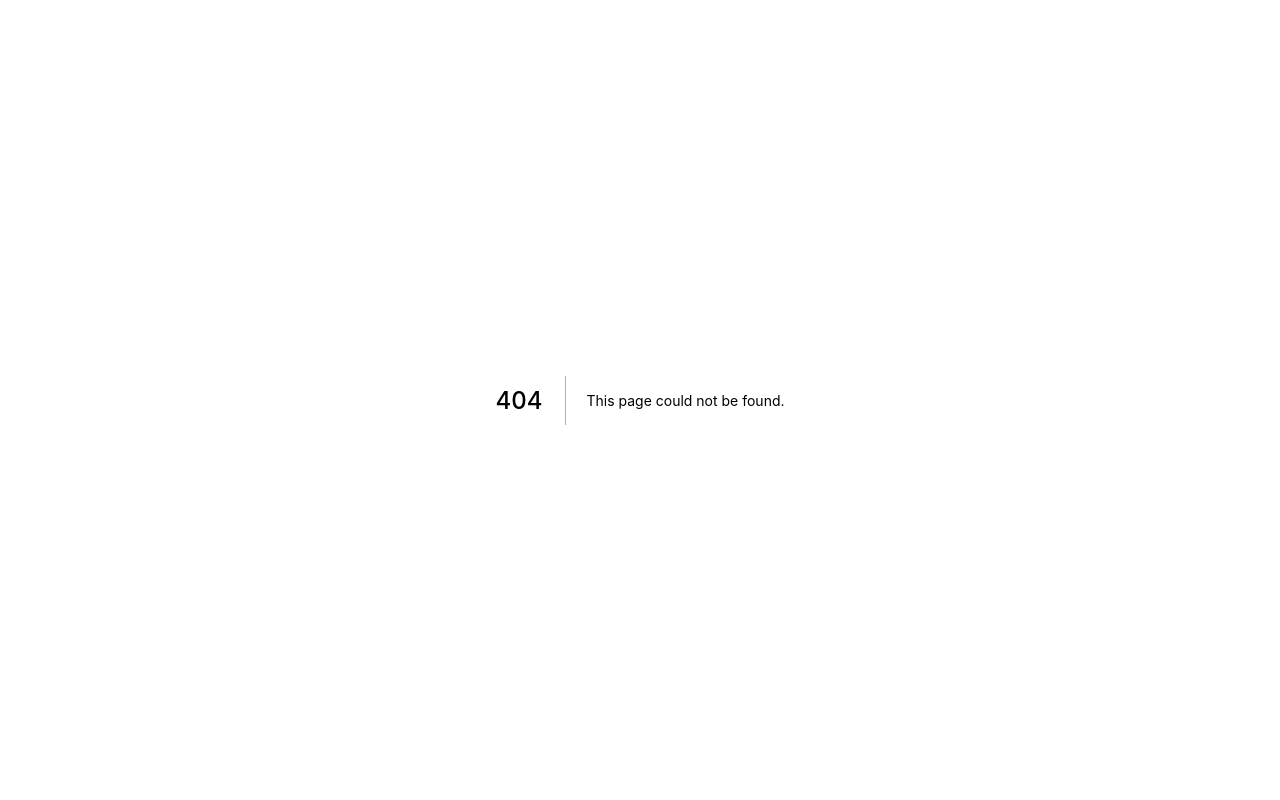
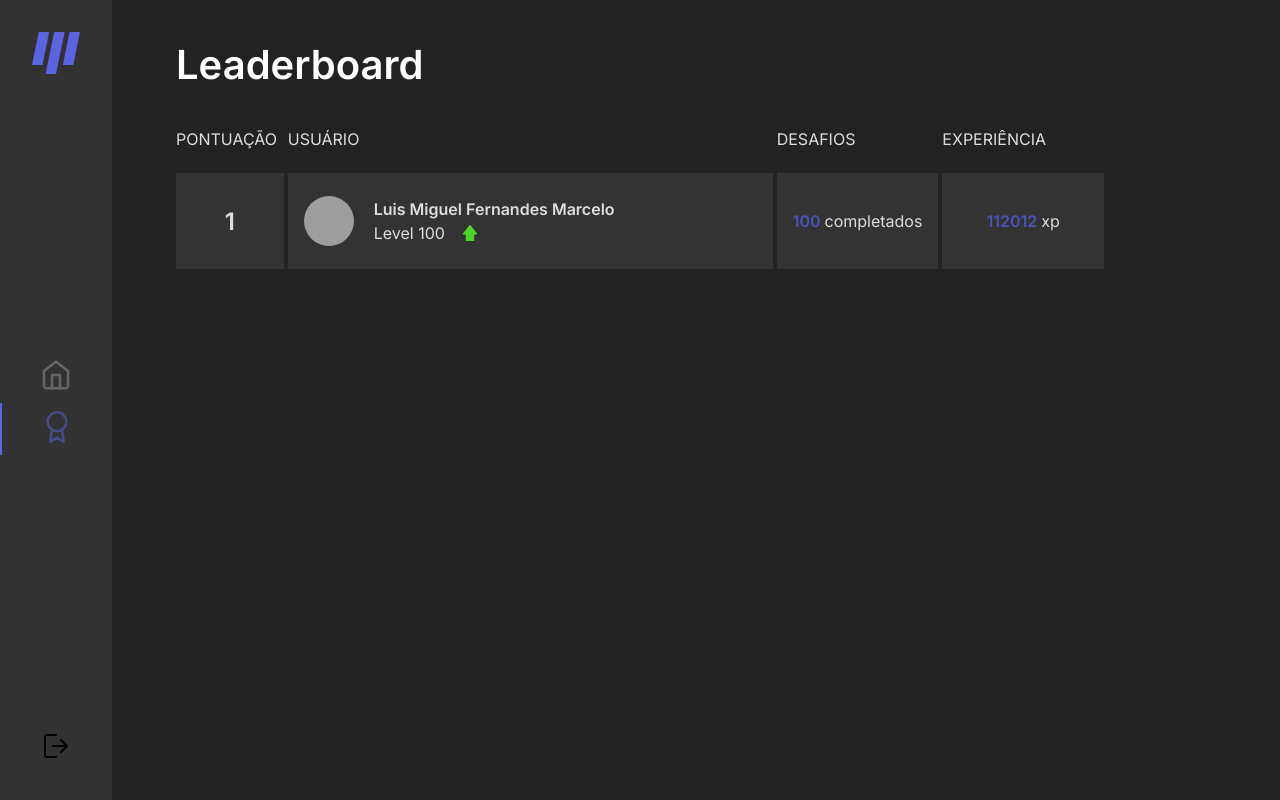
Before and after one commit to lmiguelm/NextLevelWeek-4, a Next.js app in the folder moveit/: page /leaderboard in a window 1280 px wide. Before the commit this address had no page. Built offline with nearby package versions, Linux system fonts and the light colour scheme; grey boxes are pictures that could not be loaded.

Commit message:
Página de leaderbord

```diff
--- a/moveit/src/components/Sidebar.tsx
+++ b/moveit/src/components/Sidebar.tsx
@@ -25,7 +25,11 @@ export function Sidebar({ active }: SidebarProps) {
             style={ active == 'home' ? { borderLeft: '2px solid var(--blue)' } : {} }
 
           >
-            <img src="/icons/home.svg" alt="Home"/>
+            { active == 'home' ? (
+              <img src="/icons/home-active.svg" alt="Home"/>
+            ) : (
+              <img src="/icons/home.svg" alt="Home"/>
+            )}
           </button>
         </Link>
 
@@ -34,7 +38,11 @@ export function Sidebar({ active }: SidebarProps) {
             type="button"
             style={ active == 'leaderboard' ? { borderLeft: '2px solid var(--blue)' } : {} }
           >
-            <img src="/icons/award.svg" alt="Home"/>
+            { active == 'leaderboard' ? (
+              <img src="/icons/award-active.svg" alt="Home"/>
+            ) : (
+              <img src="/icons/award.svg" alt="Home"/>
+            )}
           </button>
         </Link>
 
--- a/moveit/src/pages/index.tsx
+++ b/moveit/src/pages/index.tsx
@@ -1,6 +1,5 @@
 import Head from 'next/head';
 import { GetServerSideProps } from 'next';
-
 
 import { ExperienceBar } from "../components/ExperienceBar";
 import { CompletedChalenges } from "../components/CompletedChalenges";
--- /dev/null
+++ b/moveit/src/pages/leaderboard.tsx
@@ -0,0 +1,60 @@
+import Head from 'next/head';
+
+import { Sidebar } from '../components/Sidebar';
+
+import styles from '../styles/pages/LeaderBoard.module.css';
+
+export default function Leaderboard() {
+  return (
+    <div className={styles.container}>
+      <Head>
+        <title>Ranking | move.it</title>
+      </Head>
+
+      <Sidebar active="leaderboard"/>
+
+      <div className={styles.content}>
+        <header>
+          <h1>Leaderboard</h1>
+        </header>
+
+        <main>
+
+          <div>
+            <p>PONTUAÇÃO</p>
+            <p>USUÁRIO</p>
+            <p>DESAFIOS</p>
+            <p>EXPERIÊNCIA</p>
+          </div>
+
+          <div>
+            <div className={styles.punctuation}>1</div>
+
+            <div className={styles.user}>
+              <img src="https://github.com/lmiguelm.png"/>
+              <article>
+                <strong>Luis Miguel Fernandes Marcelo</strong>
+                <article>
+                  <p>Level 100</p>
+                  <img src="/icons/up.svg" alt="level"/>
+                </article>
+              </article>
+            </div>
+
+            <div>
+              <span>100</span> completados
+            </div>
+
+            <div>
+              <span>112012</span> xp
+            </div>
+
+          </div>
+
+          <br/>
+
+        </main>
+      </div>
+    </div>
+  )
+}
--- a/moveit/src/styles/components/Sidebar.module.css
+++ b/moveit/src/styles/components/Sidebar.module.css
@@ -11,6 +11,8 @@
   justify-content: space-between;
 
   padding: 2rem 0;
+
+  position: fixed;
 }
 
 .container header {
--- /dev/null
+++ b/moveit/src/styles/pages/LeaderBoard.module.css
@@ -0,0 +1,107 @@
+.container {
+  display: flex;
+  height: 100vh;
+  flex-direction: row;
+}
+
+.content {
+  display: flex;
+  align-items: center;
+  flex-direction: column;
+
+  width: 100%;
+  max-width: 992px;
+
+  margin: 0 auto;
+  padding: 2.5rem 2rem;
+
+  /* background: #000; */
+}
+
+.content header {
+  width: 100%;
+}
+
+.content header > h1 {
+  text-align: start;
+  color: var(--title);
+  font-weight: 600;
+  font-size: 2.5rem;
+}
+
+.content main {
+  margin: 2.5rem;
+  width: 100%;
+  margin-bottom: 10rem;
+}
+
+.content main div {
+  display: grid;
+  grid-template-columns: 1fr 4.5fr 1.5fr 1.5fr;
+  gap: 0.25rem;
+}
+
+.content main div p {
+  font-size: 1rem;
+  color: var(--text);
+  margin-bottom: 1rem;
+}
+
+.content main div div:nth-child(1n) {
+  background: var(--background-secondary);
+  margin-top: 0.5rem;
+
+  height: 96px;
+
+  display: flex;
+  justify-content: center;
+  align-items: center;
+}
+
+.content main div div:nth-child(2) {
+  justify-content: flex-start;
+}
+
+.user {
+  justify-content: flex-start;
+  padding: 1rem;
+  display: flex;
+}
+
+.user article {
+  display: flex;
+  flex-direction: column;
+  padding-left: 1rem;
+  line-height: 1.5rem;
+}
+
+.user article article {
+  display: flex;
+  flex-direction: row;
+  align-items: center;
+  padding-left: 0rem;
+}
+
+.user article article p {
+  margin: 0px;
+}
+
+.user article article img {
+  height: 1rem;
+}
+
+.user img {
+  height: 50px;
+  width: 50px;
+  border-radius: 50%;
+}
+
+.punctuation {
+  font-size: 1.5rem;
+  font-weight: 600;
+}
+
+.content div span {
+  color: var(--blue-dark);
+  font-weight: 600;
+}
```
Also changed, not shown: moveit/public/icons/Up.svg (added).
